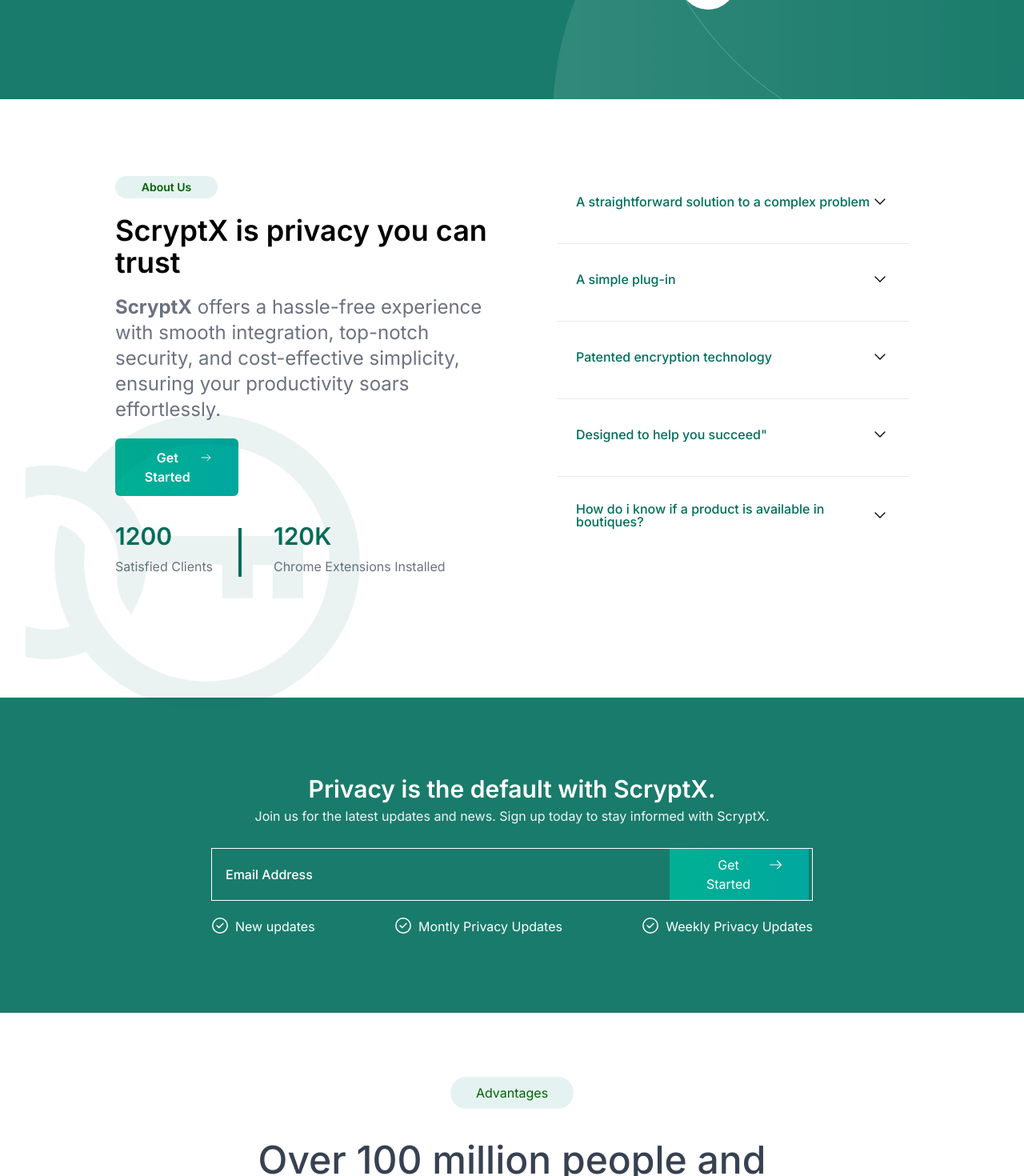
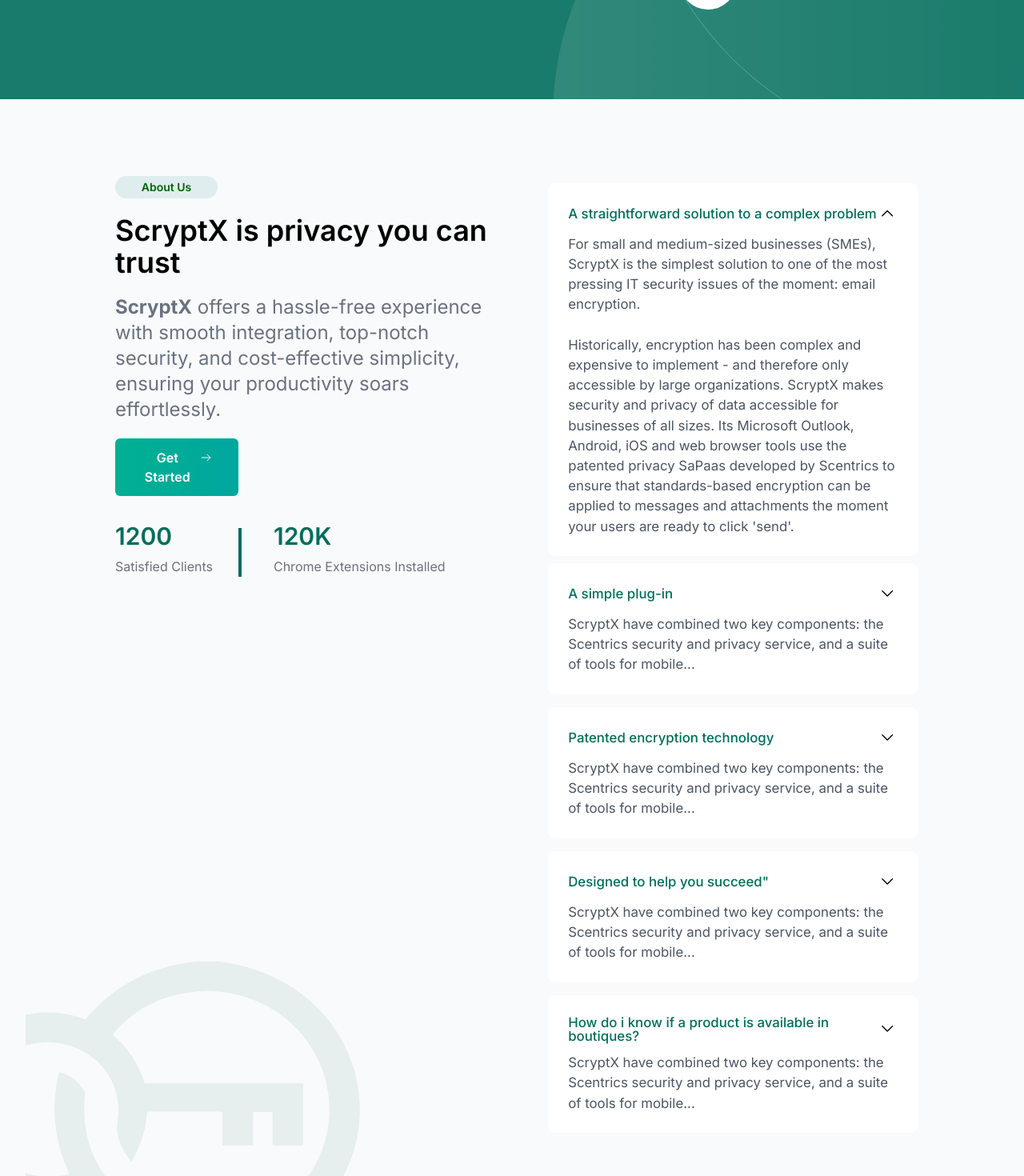
Before and after one commit to Muhammad-Akif/ScryptX, a Next.js app: page / in a window 1280 px wide. Shown: the part 2960-4430 px from the top of the page at 80% size. Built offline with nearby package versions, Linux system fonts and the light colour scheme.

Commit message:
worked on services contact us page

```diff
--- a/components/AboutUs/MainView.tsx
+++ b/components/AboutUs/MainView.tsx
@@ -8,9 +8,9 @@
     return (
         <div className="w-full relative mx-auto bg-opacity-90 bg-[#016D5B]">
             <div className=" py-36 flex items-strech justify-center flex-col md:flex-row space-y-4 md:space-y-0 md:space-x-6 lg:space-x-8">
-                <div className="flex md:w-[52%] flex-col space-y-5 justify-center text-center">
+                <div className="flex md:w-[56%] flex-col space-y-5 justify-center text-center">
                     <h1 className="text-3xl md:text-[44px] font-bold text-white">{title}</h1>
-                    <p className="text-md py-2 text-gray-100 md:text-md">
+                    <p className="text-lg py-2 text-gray-100 md:text-md">
                         {description}
                     </p>
                 </div>
--- a/components/AboutUs/TrustedAllies.tsx
+++ b/components/AboutUs/TrustedAllies.tsx
@@ -4,7 +4,7 @@
 
 const TrustedAllies = () => {
     return (
-        <div className="md:px-36 relative pt-20 text-center">
+        <div className="md:px-36 relative py-24 text-center">
             <div data-aos="fade-down" className="w-full pb-12 flex flex-col justify-center items-center">
                 <h1 className="text-3xl md:text-4xl lg:text-5xl font-medium mb-6 text-gray-700 md:w-8/12 lg:leading-[80px]">You're Among Trusted Allies</h1>
                 <p className="text-gray-500 mb-6 text-sm md:text-md lg:text-xl md:w-11/12">In a landscape marked by intricate privacy legislation and regulations, <strong>ScryptX</strong> empowers businesses of all sizes with accessible, cost-effective email encryption solutions. We simplify security, ensuring that your communication remains protected and compliant.
--- a/components/ContactUs/ContactForm.tsx
+++ b/components/ContactUs/ContactForm.tsx
@@ -2,11 +2,11 @@
 
 const ContactForm = () => {
     return (
-        <div className="container my-24 mx-auto md:px-6">
+        <div className="my-24 mx-auto">
             <section className="mb-32 text-center">
-                <div className="py-12 md:px-12 md: mx-[80px] border">
+                <div className="py-12 md:mx-36 border">
                     <div className="container mx-auto xl:px-32 ">
-                        <div className="grid items-center lg:grid-cols-2 md:gap-10 sm: gap-4">
+                        <div className="grid items-center lg:grid-cols-2 md:gap-10 sm:gap-4">
                             <div className="mb-12 md:mt-12 lg:mt-0 lg:mb-0">
                                 <div
                                 // className="relative z-[1] block rounded-lg bg-[hsla(0,0%,100%,0.55)] px-6 py-12 shadow-[0_2px_15px_-3px_rgba(0,0,0,0.07),0_10px_20px_-2px_rgba(0,0,0,0.04)] backdrop-blur-[30px] dark:bg-[hsla(0,0%,5%,0.7)] dark:shadow-black/20 md:px-12 lg:-mr-14"
--- a/components/ContactUs/ResolveQueries.tsx
+++ b/components/ContactUs/ResolveQueries.tsx
@@ -3,17 +3,17 @@
 
 const ResolveQueries = () => {
     return (
-        <div className="relative py-24 md:px-72 text-center bg-gray-50">
+        <div className="relative py-24 md:px-36 text-center bg-gray-50">
             <div className="w-full flex flex-col justify-center items-center">
                 <h1 className="text-3xl md:text-4xl lg:text-5xl font-medium mb-6 text-gray-700 md:w-8/12 lg:leading-[80px]">How Can We Resolve Your Queries</h1>
-                <p className="text-gray-500 text-sm md:text-md lg:text-xl md:w-7/12"><strong className='text-[#373F51]'>ScryptX</strong> offers a hassle-free experience with smooth integration, top-notch security, and cost-effective simplicity, ensuring your productivity soars effortlessly.</p>
+                <p className="text-gray-500 text-sm md:text-lg md:w-10/12"><strong className='text-[#373F51]'>ScryptX</strong> offers a hassle-free experience with smooth integration, top-notch security, and cost-effective simplicity, ensuring your productivity soars effortlessly.</p>
             </div>
             <div className='text-left grid grid-cols-2 md:grid-cols-3 lg:grid-cols-3 md:gap-8 gap-4 pt-20'>
                 {
                     ResolveQueriesItems.map((item, ind) => (
                         <div
                         key={ind}
-                            className="group hover:scale-105 cursor-pointer rounded-lg border px-5 py-4 transition-colors hover:border-gray-300 hover:bg-gray-100 hover:dark:border-neutral-700 hover:dark:bg-neutral-800/30"
+                            className={`group cursor-pointer rounded-lg ${(ind === (ResolveQueriesItems.length - 1)) ? "border-x-2" : "border-l-2" } px-5 py-10 transition-colors hover:dark:border-neutral-700 hover:dark:bg-neutral-800/30`}
                         >
                             <div className="ring-1 p-2 mb-3 ring-[#016D5B] rounded-full w-10">
                                 <item.Icon />
--- a/components/LandingPage/PrivacyBanner.tsx
+++ b/components/LandingPage/PrivacyBanner.tsx
@@ -5,7 +5,7 @@
 
 const PrivacyBanner = () => {
     return (
-        <div data-aos="fade-down" className="w-full relative mx-auto mt-36 py-24 px-4 md:px-6 bg-opacity-90 bg-[#016D5B]">
+        <div data-aos="fade-down" className="w-full relative mx-auto py-24 px-4 md:px-6 bg-opacity-90 bg-[#016D5B]">
             <div className="md:px-60 z-30 flex items-strech justify-center flex-col md:flex-row space-y-4 md:space-y-0 md:space-x-6 lg:space-x-8">
                 <div className="flex flex-col w-full bg-red text-center space-y-5 justify-center">
                     <h1 className="text-4xl -mb-4 md:text-3xl font-semibold text-white">Privacy is the default with ScryptX.</h1>
--- a/components/LandingPage/PrivacyTrust.tsx
+++ b/components/LandingPage/PrivacyTrust.tsx
@@ -5,15 +5,15 @@
 import PrivacyBgLogo from '../svgIcons/PrivacyBgLogo'
 
 const PrivacyTrust = () => {
-    const [open, setOpen] = useState(false);
+    const [open, setOpen] = useState(true);
     const [open2, setOpen2] = useState(false);
     const [open3, setOpen3] = useState(false);
     const [open4, setOpen4] = useState(false);
     const [open5, setOpen5] = useState(false);
     return (
-        <div data-aos="zoom-in-up" className="w-full relative mx-auto mt-24 bg-opacity-90">
-            <div className="md:px-36 py-2 md:py-0 flex items-strech justify-center flex-col md:flex-row space-y-4 md:space-y-0 md:space-x-6 lg:space-x-8">
-                <div className="flex space-y-5 flex-col justify-center md:w-1/2 text-left">
+        <div data-aos="zoom-in-up" className="w-full relative mx-auto py-24 bg-gray-50 bg-opacity-90">
+            <div className="md:px-36 flex items-strech justify-center flex-col md:flex-row space-y-4 md:space-y-0 md:space-x-6 lg:space-x-8">
+                <div className="flex space-y-5 flex-col justify-start md:w-1/2 text-left">
                     <button className=" py-1 rounded-full bg-opacity-10 text-[darkGreen] bg-[#007F7D] w-32 text-sm font-semibold">About Us</button>
                     <h1 className="text-4xl pbmd:text-3xl font-semibold ">ScryptX is privacy you can trust
                     </h1>
@@ -38,12 +38,12 @@
                         </div>
                     </div>
                 </div>
-                <PrivacyBgLogo className="absolute left-0 -bottom-40" />
+                <PrivacyBgLogo className="absolute left-0 -bottom-10" />
                 <div className="md:w-1/2 mt-8 md:mt-0 pt-5 flex justify-center md:justify-end">
                     <div className="lg:w-11/12 w-full ">
                         {/* <!-- Question 1 --> */}
 
-                        <div className="w-full md:px-6  ">
+                        <div className="p-6 bg-white scale-105 mb-6 rounded-lg ">
                             <div id="mainHeading" className="flex justify-between items-center w-full">
                                 <div className=" ">
                                     <p className="flex justify-center items-center font-medium text-base leading-6 md:leading-4 text-[#016D5B]">
@@ -57,19 +57,27 @@
                                     </svg>
                                 </button>
                             </div>
-                            <div id="menu" className={"mt-6 w-full " + (open ? "block" : "hidden")}>
-                                <p className="text-base leading-6 text-gray-600 font-normal">ScryptX have combined two key components: the Scentrics security and privacy service, and a suite of tools for mobile...</p>
+                            <div id="menu" className={"mt-3 w-full"}>
+                                {
+                                    open ?
+                                        <p className={`text-base leading-6 text-gray-600 font-normal`}>For small and medium-sized businesses (SMEs), ScryptX is the simplest solution to one of the most pressing IT security issues of the moment: email encryption.
+                                        <br />
+                                        <br />
+                                            Historically, encryption has been complex and expensive to implement - and therefore only accessible by large organizations. ScryptX makes security and privacy of data accessible for businesses of all sizes. Its Microsoft Outlook, Android, iOS and web browser tools use the patented privacy SaPaas developed by Scentrics to ensure that standards-based encryption can be applied to messages and attachments the moment your users are ready to click 'send'.</p>
+                                        :
+                                        <p className={`text-base leading-6 text-gray-600 font-normal`}>ScryptX have combined two key components: the Scentrics security and privacy service, and a suite of tools for mobile...</p>
+                                }
                             </div>
                         </div>
 
                         {/* <!-- Question 2 --> */}
 
-                        <hr className=" w-full lg:mt-10 my-8" />
 
-                        <div className="w-full md:px-6 ">
+
+                        <div className="p-6 bg-white scale-105 mb-6 rounded-lg">
                             <div id="mainHeading" className="flex justify-between items-center w-full">
                                 <div className="">
-                                     <p className="flex justify-center items-center font-medium text-base leading-6 md:leading-4 text-[#016D5B]">
+                                    <p className="flex justify-center items-center font-medium text-base leading-6 md:leading-4 text-[#016D5B]">
                                         {" "}
                                         A simple plug-in
                                     </p>
@@ -80,42 +88,58 @@
                                     </svg>
                                 </button>
                             </div>
-                            <div id="menu" className={"mt-6 w-full " + (open2 ? "block" : "hidden")}>
-                                <p className="text-base leading-6 text-gray-600 font-normal">ScryptX have combined two key components: the Scentrics security and privacy service, and a suite of tools for mobile...</p>
+                            <div id="menu" className={"mt-3 w-full"}>
+                                {
+                                    open2 ?
+                                        <p className={`text-base leading-6 text-gray-600 font-normal`}>For small and medium-sized businesses (SMEs), ScryptX is the simplest solution to one of the most pressing IT security issues of the moment: email encryption.
+                                          <br />
+                                        <br />
+                                            Historically, encryption has been complex and expensive to implement - and therefore only accessible by large organizations. ScryptX makes security and privacy of data accessible for businesses of all sizes. Its Microsoft Outlook, Android, iOS and web browser tools use the patented privacy SaPaas developed by Scentrics to ensure that standards-based encryption can be applied to messages and attachments the moment your users are ready to click 'send'.</p>
+                                        :
+                                        <p className={`text-base leading-6 text-gray-600 font-normal`}>ScryptX have combined two key components: the Scentrics security and privacy service, and a suite of tools for mobile...</p>
+                                }
                             </div>
                         </div>
 
                         {/* <!-- Question 3 --> */}
 
-                        <hr className=" w-full lg:mt-10 my-8" />
 
-                        <div className="w-full md:px-6 ">
+
+                        <div className="p-6 bg-white scale-105 mb-6 rounded-lg">
                             <div id="mainHeading" className="flex justify-between items-center w-full">
                                 <div className="">
-                                <p className="flex justify-center items-center font-medium text-base leading-6 md:leading-4 text-[#016D5B]">
+                                    <p className="flex justify-center items-center font-medium text-base leading-6 md:leading-4 text-[#016D5B]">
                                         {" "}
                                         Patented encryption technology
                                     </p>
                                 </div>
                                 <button aria-label="toggler" className="focus:outline-none " onClick={() => setOpen3(!open3)}>
-                                    <svg className={"transform " + (open ? "rotate-180" : "rotate-0")} width="24" height="24" viewBox="0 0 24 24" fill="none" xmlns="http://www.w3.org/2000/svg">
+                                    <svg className={"transform " + (open3 ? "rotate-180" : "rotate-0")} width="24" height="24" viewBox="0 0 24 24" fill="none" xmlns="http://www.w3.org/2000/svg">
                                         <path d="M6 9L12 15L18 9" stroke="black" strokeWidth="1.33333" strokeLinecap="round" strokeLinejoin="round" />
                                     </svg>
                                 </button>
                             </div>
-                            <div id="menu" className={"mt-6 w-full " + (open3 ? "block" : "hidden")}>
-                                <p className="text-base leading-6 text-gray-600 font-normal">ScryptX have combined two key components: the Scentrics security and privacy service, and a suite of tools for mobile...</p>
+                            <div id="menu" className={"mt-3 w-full"}>
+                                {
+                                    open3 ?
+                                        <p className={`text-base leading-6 text-gray-600 font-normal`}>For small and medium-sized businesses (SMEs), ScryptX is the simplest solution to one of the most pressing IT security issues of the moment: email encryption.
+                                          <br />
+                                        <br />
+                                            Historically, encryption has been complex and expensive to implement - and therefore only accessible by large organizations. ScryptX makes security and privacy of data accessible for businesses of all sizes. Its Microsoft Outlook, Android, iOS and web browser tools use the patented privacy SaPaas developed by Scentrics to ensure that standards-based encryption can be applied to messages and attachments the moment your users are ready to click 'send'.</p>
+                                        :
+                                        <p className={`text-base leading-6 text-gray-600 font-normal`}>ScryptX have combined two key components: the Scentrics security and privacy service, and a suite of tools for mobile...</p>
+                                }
                             </div>
                         </div>
 
                         {/* <!-- Question 4 --> */}
 
-                        <hr className=" w-full lg:mt-10 my-8" />
 
-                        <div className="w-full md:px-6  ">
+
+                        <div className="p-6 bg-white scale-105 mb-6 rounded-lg ">
                             <div id="mainHeading" className="flex justify-between items-center w-full">
                                 <div className="">
-                                <p className="flex justify-center items-center font-medium text-base leading-6 md:leading-4 text-[#016D5B]">
+                                    <p className="flex justify-center items-center font-medium text-base leading-6 md:leading-4 text-[#016D5B]">
                                         {" "}
                                         Designed to help you succeed"
                                     </p>
@@ -126,18 +150,26 @@
                                     </svg>
                                 </button>
                             </div>
-                            <div id="menu" className={"mt-6 w-full " + (open4 ? "block" : "hidden")}>
-                                <p className="text-base leading-6 text-gray-600 font-normal">ScryptX have combined two key components: the Scentrics security and privacy service, and a suite of tools for mobile...</p>
+                            <div id="menu" className={"mt-3 w-full"}>
+                                {
+                                    open4 ?
+                                        <p className={`text-base leading-6 text-gray-600 font-normal`}>For small and medium-sized businesses (SMEs), ScryptX is the simplest solution to one of the most pressing IT security issues of the moment: email encryption.
+                                          <br />
+                                        <br />
+                                            Historically, encryption has been complex and expensive to implement - and therefore only accessible by large organizations. ScryptX makes security and privacy of data accessible for businesses of all sizes. Its Microsoft Outlook, Android, iOS and web browser tools use the patented privacy SaPaas developed by Scentrics to ensure that standards-based encryption can be applied to messages and attachments the moment your users are ready to click 'send'.</p>
+                                        :
+                                        <p className={`text-base leading-6 text-gray-600 font-normal`}>ScryptX have combined two key components: the Scentrics security and privacy service, and a suite of tools for mobile...</p>
+                                }
                             </div>
                         </div>
 
                         {/* <!-- Question 5 --> */}
-                        <hr className=" w-full lg:mt-10 my-8" />
 
-                        <div className="w-full md:px-6 ">
+
+                        <div className="p-6 bg-white scale-105 mb-6 rounded-lg">
                             <div id="mainHeading" className="flex justify-between items-center w-full">
                                 <div className="">
-                                <p className="flex justify-center items-center font-medium text-base leading-6 md:leading-4 text-[#016D5B]">
+                                    <p className="flex justify-center items-center font-medium text-base leading-6 md:leading-4 text-[#016D5B]">
                                         {" "}
                                         How do i know if a product is available in boutiques?
                                     </p>
@@ -148,8 +180,16 @@
                                     </svg>
                                 </button>
                             </div>
-                            <div id="menu" className={"mt-6 w-full " + (open5 ? "block" : "hidden")}>
-                                <p className="text-base leading-6 text-gray-600 font-normal">ScryptX have combined two key components: the Scentrics security and privacy service, and a suite of tools for mobile...</p>
+                            <div id="menu" className={"mt-3 w-full"}>
+                                {
+                                    open5 ?
+                                        <p className={`text-base leading-6 text-gray-600 font-normal`}>For small and medium-sized businesses (SMEs), ScryptX is the simplest solution to one of the most pressing IT security issues of the moment: email encryption.
+                                          <br />
+                                        <br />
+                                            Historically, encryption has been complex and expensive to implement - and therefore only accessible by large organizations. ScryptX makes security and privacy of data accessible for businesses of all sizes. Its Microsoft Outlook, Android, iOS and web browser tools use the patented privacy SaPaas developed by Scentrics to ensure that standards-based encryption can be applied to messages and attachments the moment your users are ready to click 'send'.</p>
+                                        :
+                                        <p className={`text-base leading-6 text-gray-600 font-normal`}>ScryptX have combined two key components: the Scentrics security and privacy service, and a suite of tools for mobile...</p>
+                                }
                             </div>
                         </div>
 
--- a/components/Pricing/BenifitPackage.tsx
+++ b/components/Pricing/BenifitPackage.tsx
@@ -3,9 +3,9 @@
 
 const BenifitPackage = () => {
     return (
-        <div className='relative'>
-            <div className='absolute w-full bg-[#016D5B] h-[60%] -top-12 ' />
-            <div className="w-full md:px-72 relative mx-auto mt-24 px-4 bg-opacity-90">
+        <div className='relative pb-24'>
+            <div className='absolute w-full bg-[#016D5B] h-[52%] -top-12 ' />
+            <div className="w-full md:px-36 relative mx-auto mt-24 px-4 bg-opacity-90">
                 <div className=" py-2 md:py-0 flex items-strech justify-center flex-col md:flex-row space-y-4 md:space-y-0 md:space-x-6 lg:space-x-8">
                     <div className="flex space-y-5 flex-col justify-center md:w-1/2 text-left">
                         <button className=" py-1 rounded-full bg-opacity-10 text-white bg-white w-32 text-sm font-semibold">Advantages</button>
--- a/components/Services/Patented.tsx
+++ b/components/Services/Patented.tsx
@@ -4,8 +4,8 @@
 
 const Patented = () => {
   return (
-    <div className="w-full relative mx-auto py-24 px-4 md:px-6 bg-opacity-90 ">
-    <div className="md:px-72 z-30 flex items-strech justify-center flex-col md:flex-row space-y-4 md:space-y-0 md:space-x-6 lg:space-x-8">
+    <div className="w-full relative mx-auto py-24 bg-opacity-90 ">
+    <div className="md:px-36 z-30 flex items-strech justify-center flex-col md:flex-row space-y-4 md:space-y-0 md:space-x-6 lg:space-x-8">
         <div className="flex flex-col space-y-5 justify-center md:w-1/2 text-left">
             <h1 className="text-4xl md:text-3xl font-semibold text-[#373F51]">Compliance made easy</h1>
             <p className="text-base py-2 text-gray-500 md:text-md">
@@ -13,7 +13,7 @@
             <br />
             <br/>
                 <strong className='text-[#373F51]'>ScryptX</strong> exists to serve the world. Our first and only obligation is always to the <strong className='text-[#373F51]'>ScryptX</strong> community, not advertisers or other third parties. We do not compromise your trust by selling your data and never will & that's our top priority.</p>
-                                    <button className="px-8 rounded-sm py-3 md:w-[48%] text-white  bg-gradient-to-r from-[#016D5B] to-[#017973] ">
+                                    <button className="px-8 rounded-sm py-3 md:w-[288px] text-white  bg-gradient-to-r from-[#016D5B] to-[#017973] ">
                 <span className="flex font-semibold"> Create Your Free Account <ArrowRight width="20" className="ms-2" /></span>
             </button>
         </div>
```
Also changed, not shown: components/Services/OrgNeeds.tsx (+9 -12 lines), components/Services/QuickConcerns.tsx (+29 -22 lines).
